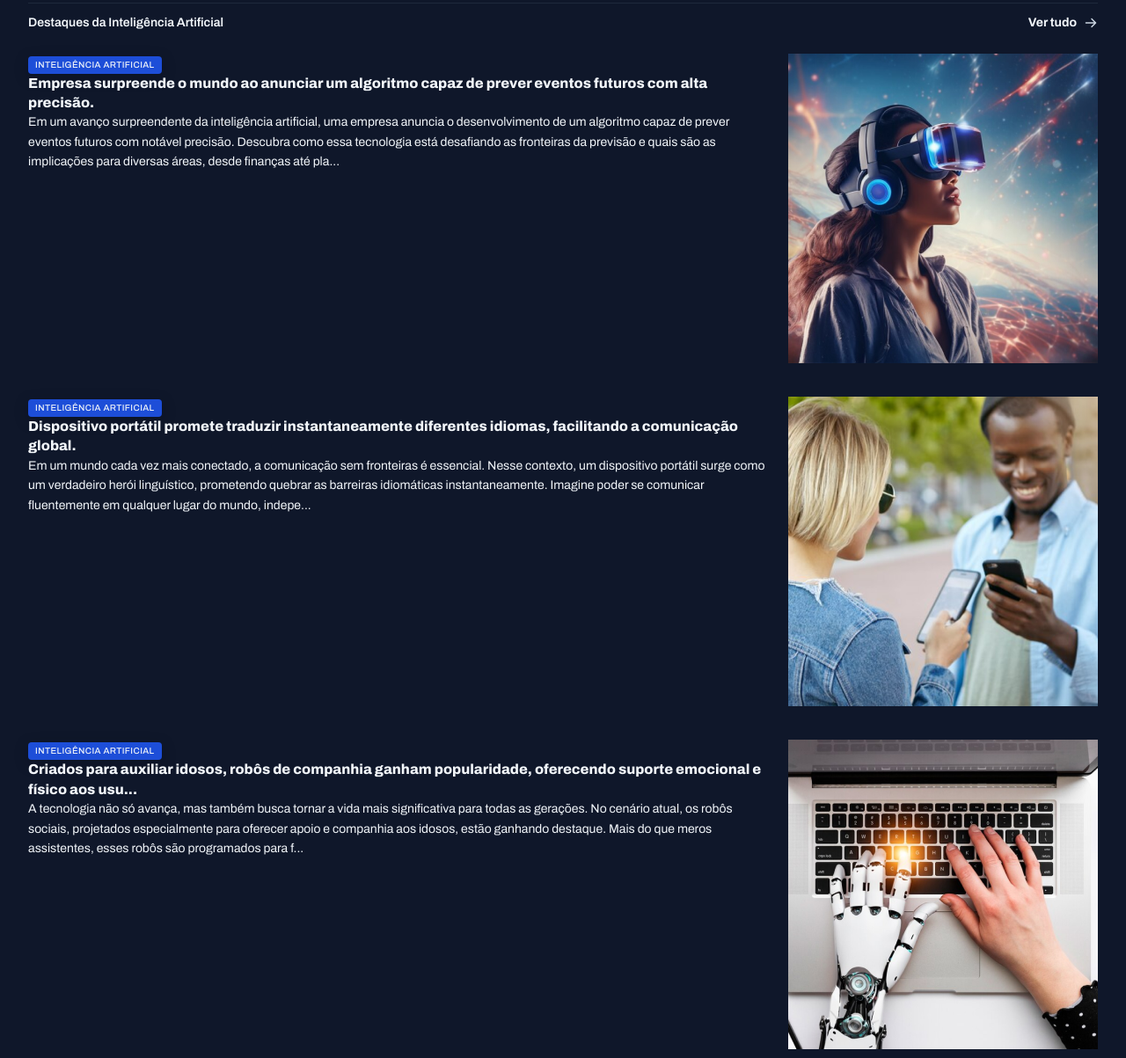
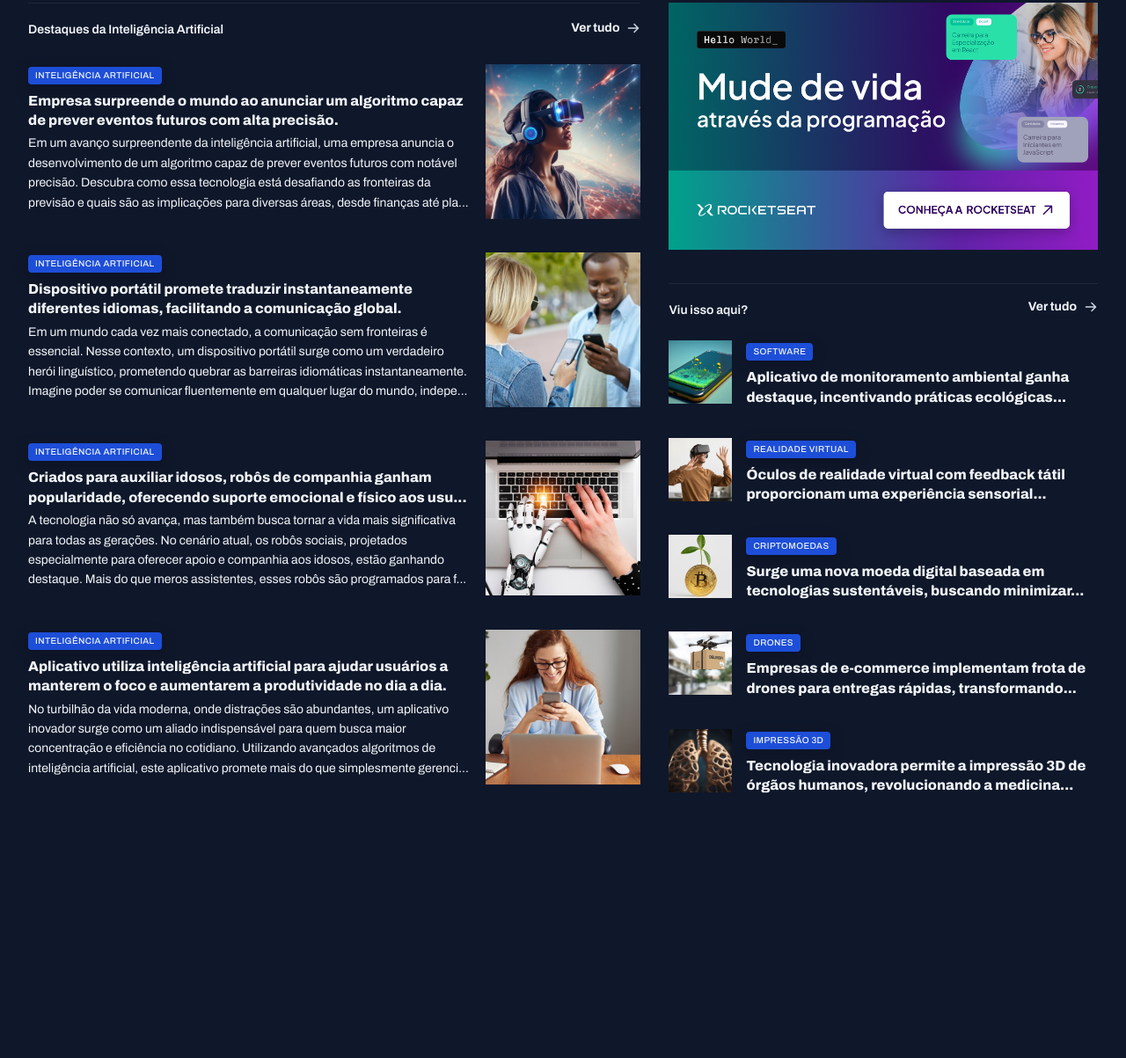
Before and after one commit to brunomaia08/Portal_not-cias, a plain HTML site: page index.html in a window 1280 px wide. Shown: the part 1060-2263 px from the top of the page at 88% size. After the commit the page ends 2007 px from the top, so only its background shows below. Drawn offline with Linux system fonts and the light colour scheme.

Commit message:
estilizando os ultimos card

```diff
--- a/index.html
+++ b/index.html
@@ -210,7 +210,7 @@
     </div>
   </section>
 
-    <div>
+    <aside>
       <div id="ads">
         <img src="assets/Ads.png" alt="">
       </div>
@@ -231,7 +231,7 @@
             </div>
             <div>
               <span class="content-tag">software</span>
-              <h3 class="text-xl">Aplicativo de monitoramento ambiental ganha destaque, incentivando práticas ecológicas e pro...
+              <h3 class="text-xl">Aplicativo de monitoramento ambiental ganha destaque, incentivando práticas ecológicas...
               </h3>
             </div>
           </article>
@@ -242,7 +242,7 @@
             </div>
             <div>
               <span class="content-tag">realidade virtual</span>
-              <h3 class="text-xl">Óculos de realidade virtual com feedback tátil proporcionam uma experiência sensorial complet...
+              <h3 class="text-xl">Óculos de realidade virtual com feedback tátil proporcionam uma experiência sensorial...
               </h3>
             </div>
           </article>
@@ -253,7 +253,7 @@
             </div>
             <div>
               <span class="content-tag">criptomoedas</span>
-              <h3 class="text-xl">Surge uma nova moeda digital baseada em tecnologias sustentáveis, buscando        minimizar o i...
+              <h3 class="text-xl">Surge uma nova moeda digital baseada em tecnologias sustentáveis, buscando minimizar...
               </h3>
             </div>
           </article>
@@ -264,7 +264,7 @@
             </div>
             <div>
               <span class="content-tag">drones</span>
-              <h3 class="text-xl">Empresas de e-commerce implementam frota de drones para entregas rápidas, transformando o ce...
+              <h3 class="text-xl">Empresas de e-commerce implementam frota de drones para entregas rápidas, transformando...
               </h3>
             </div>
           </article>
@@ -275,13 +275,13 @@
             </div>
             <div>
               <span class="content-tag">impressão 3d</span>
-              <h3 class="text-xl">Tecnologia inovadora permite a impressão 3D de órgãos humanos, revolucionando a medicina e a li...
+              <h3 class="text-xl">Tecnologia inovadora permite a impressão 3D de órgãos humanos, revolucionando a medicina...
               </h3>
             </div>
           </article>
         </div>
       </section>
-    </div>
+    </aside>
   </main>
 </body>
 </html>
--- a/styles/global.css
+++ b/styles/global.css
@@ -52,8 +52,16 @@ img {
 }
 
 main {
-  margin-top: 40px;
-  gap: 80px;
+  margin-block: 40px;
+  row-gap: 80px;
+  column-gap: 32px;
+
+  grid-template-columns: 2fr 1.4fr;
+
+  grid-template-areas:
+  "featured featured"
+  "weekly weekly"
+  "ai aside";
 }
 
 .content-tag {
--- a/styles/sections.css
+++ b/styles/sections.css
@@ -23,6 +23,7 @@ section header {
 }
 
 #featured {
+  grid-area: featured;
   img {
     height: 100%;
     object-fit: cover;
@@ -64,6 +65,7 @@ section header {
 }
 
 #weekly {
+  grid-area: weekly;
 
   &>div {
     grid-template-columns: repeat(4, 292px);
@@ -89,3 +91,33 @@ section header {
 
   }
 }
+
+#ai {
+  grid-area: ai;
+  img {
+    width: 176px;
+    aspect-ratio: 1/1;
+    object-fit: cover;
+  }
+
+  h3 {
+    margin-block: 8px 4px;
+  }
+}
+
+aside {
+  grid-area: aside;
+}
+
+#more {
+  margin-top: 32px;
+
+  h3 {
+    margin-top: 8px;
+  }
+  img {
+    width: 72px;
+    aspect-ratio: 1/1;
+    object-fit: cover;
+  }
+}
```
